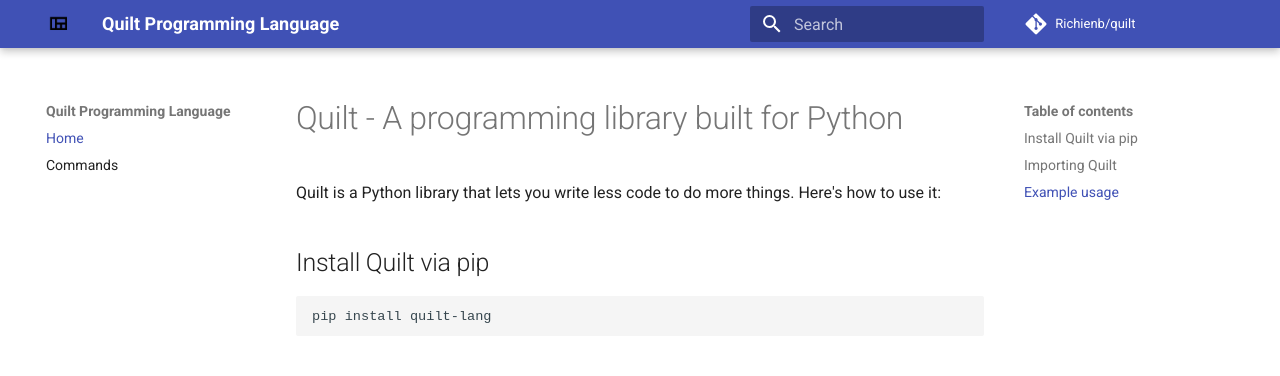
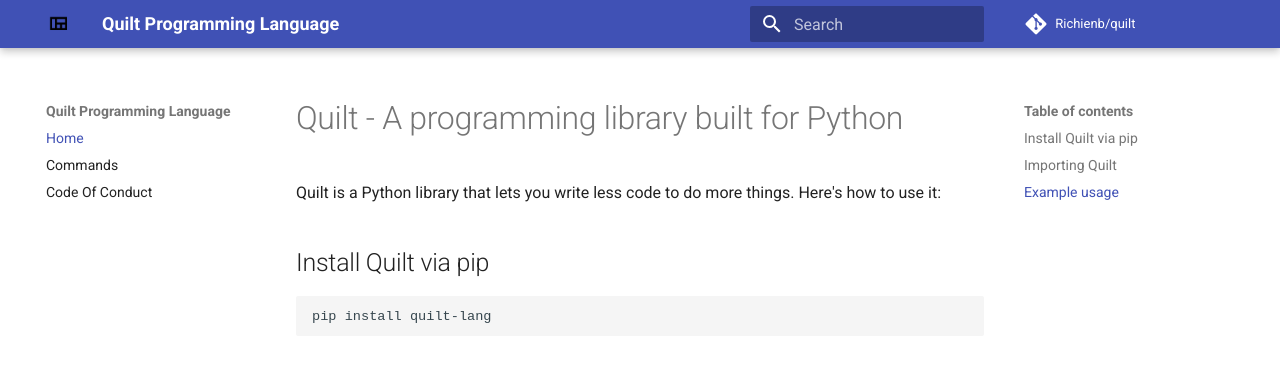
Before and after one commit to Richienb/quilt, an MkDocs documentation site: the page built from docs/index.md, in a window 1280 px wide. Shown: the top 376 px of the page. Built offline with MkDocs 1.6.1 and Material for MkDocs 9.7.7, drawn with Linux system fonts in a browser that asks for light colours; comment, search, counter and statistics services are not loaded.

Commit message:
Update mkdocs.yml

```diff
--- a/mkdocs.yml
+++ b/mkdocs.yml
@@ -15,6 +15,7 @@ copyright:                'Copyright &copy; 2018 Richie Bendall'
 nav:
     - Home:               index.md
     - Commands:           commands.md
+    - Code Of Conduct:    CODE_OF_CONDUCT.md
 
 # Configuration
 theme:
```
